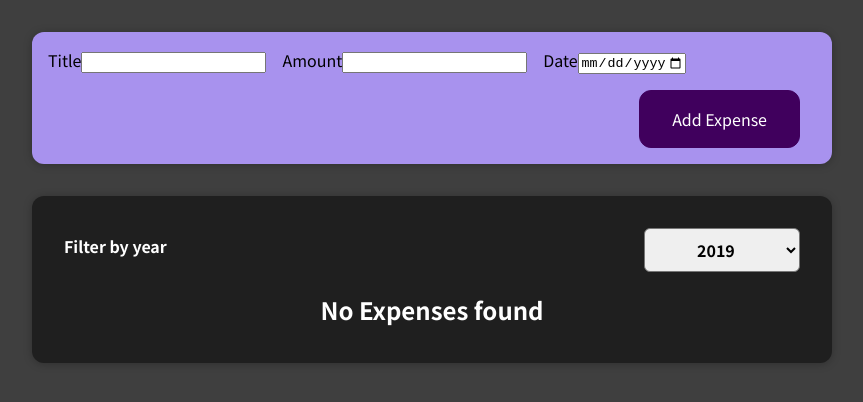
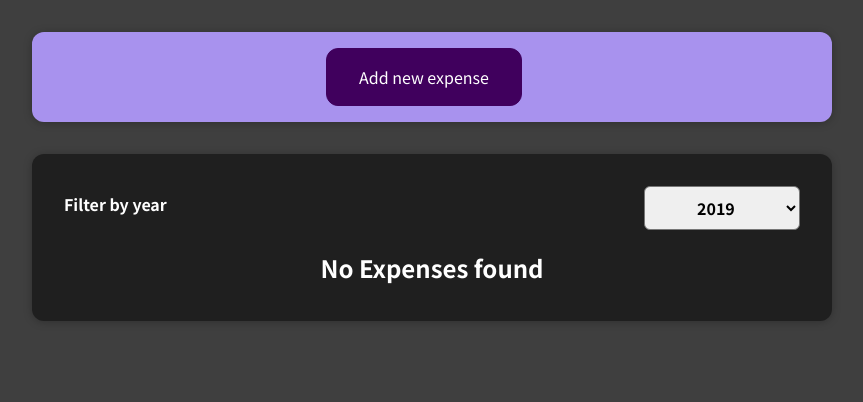
Before and after one commit to prateekS44/first-react-project, a React (Create React App) app: page / in a window 1280 px wide. Shown: the top 402 px of the page, without its empty margins (208-1071 px from the left). Built offline with nearby package versions, Linux system fonts and the light colour scheme.

Commit message:
My solution for assignment 4

```diff
--- a/src/components/NewExpense/ExpenseForm.js
+++ b/src/components/NewExpense/ExpenseForm.js
@@ -3,7 +3,6 @@ import React, { useState } from "react";
 import "./ExpenseForm.css";
 
 const ExpenseForm = (props) => {
-  const { onSaveNewExpense } = props;
   const [enteredTitle, setEnteredTitle] = useState("");
   const [enteredAmount, setEnteredAmount] = useState("");
   const [enteredDate, setEnteredDate] = useState("");
@@ -38,11 +37,19 @@ const ExpenseForm = (props) => {
     setEnteredAmount("");
     setEnteredDate("");
 
-    onSaveNewExpense(newExpense);
+    props.onSaveNewExpense(newExpense);
   };
 
+  const cancelFormEvent = () => {
+    setEnteredTitle("");
+    setEnteredAmount("");
+    setEnteredDate("");
+
+    props.onCancelNewExpense();
+  }
+
   return (
-    <form onSubmit={submitFormEvent}>
+    <form onSubmit={submitFormEvent} onReset={cancelFormEvent}>
       <div className="new-expense__controls">
         <div className="new-expense_control">
           <label>Title</label>
@@ -74,6 +81,7 @@ const ExpenseForm = (props) => {
         </div>
       </div>
       <div className="new-expense__actions">
+        <button type="reset">Cancel</button>
         <button type="submit">Add Expense</button>
       </div>
     </form>
--- /dev/null
+++ b/src/components/NewExpense/ExpenseOpenForm.js
@@ -0,0 +1,17 @@
+import React from "react";
+
+import "./ExpenseForm.css";
+
+const ExpenseOpenForm = (props) => {
+  const addNewExpenseClickHandler = () => {
+    props.onAddNewExpenseClick();
+  }
+
+  return (
+    <div>
+      <button onClick={addNewExpenseClickHandler}>Add new expense</button>
+    </div>
+  );
+};
+
+export default ExpenseOpenForm;
--- a/src/components/NewExpense/NewExpense.js
+++ b/src/components/NewExpense/NewExpense.js
@@ -1,26 +1,43 @@
-import React from "react";
+import React, { useState } from "react";
 
 import "./NewExpense.css";
+import ExpenseOpenForm from "./ExpenseOpenForm";
 import ExpenseForm from "./ExpenseForm";
 
 const NewExpense = (props) => {
-  const { onNewExpense } = props
+  const { onNewExpense } = props;
   const saveNewExpense = (newExpenseData) => {
     // console.log('In new expense js')
     // console.log(newExpenseData);
     const expense = {
-        ...newExpenseData,
-        id: Date.now().toString()
-    }
+      ...newExpenseData,
+      id: Date.now().toString(),
+    };
 
     onNewExpense(expense);
+    setExpenseFormContentState(expenseOpenFormContent);
+  };
+
+  const cancelNewExpense = () => {
+    setExpenseFormContentState(expenseOpenFormContent);
+  };
+
+  const addNewExpenseOpenHandler = () => {
+    setExpenseFormContentState(expenseNewFormContent);
   }
 
-  return (
-    <div className="new-expense">
-      <ExpenseForm onSaveNewExpense={saveNewExpense} />
-    </div>
+  const expenseOpenFormContent = <ExpenseOpenForm onAddNewExpenseClick={addNewExpenseOpenHandler}/>;
+  const expenseNewFormContent = (
+    <ExpenseForm
+      onSaveNewExpense={saveNewExpense}
+      onCancelNewExpense={cancelNewExpense}
+    />
   );
+
+  const [expenseFormContentState, setExpenseFormContentState] =
+  useState(expenseOpenFormContent);
+
+  return <div className="new-expense">{expenseFormContentState}</div>;
 };
 
 export default NewExpense;
```
Also changed, not shown: 1 other file (tests, documents, lock files or other folders).
